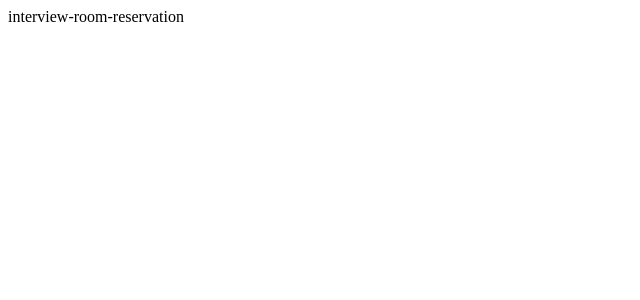
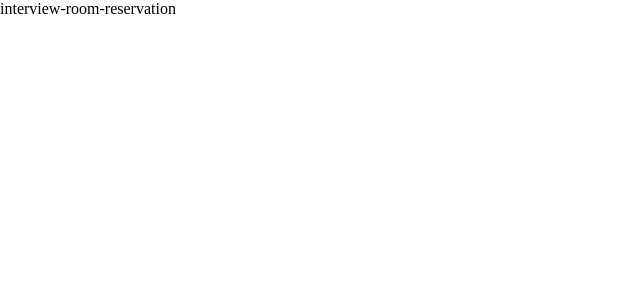
Before and after one commit to iteuljido/ItEuljido, a React (Create React App) app: page / in a window 1280 px wide. Shown: the top 300 px of the page, without its empty margins (0-640 px from the left). Built offline with nearby package versions, Linux system fonts and the light colour scheme.

Commit message:
feat: project setting

```diff
--- a/src/index.tsx
+++ b/src/index.tsx
@@ -2,9 +2,11 @@ import React from "react";
 import ReactDOM from "react-dom";
 import App from "components/App";
 import reportWebVitals from "./reportWebVitals";
+import GlobalStyle from "style/GlobalStyle";
 
 ReactDOM.render(
   <React.StrictMode>
+    <GlobalStyle />
     <App />
   </React.StrictMode>,
   document.getElementById("root")
--- /dev/null
+++ b/src/style/GlobalStyle.ts
@@ -0,0 +1,11 @@
+import styled, { createGlobalStyle } from "styled-components";
+
+const GlobalStyle = createGlobalStyle`
+    * {
+        padding: 0;
+        margin:0;
+        box-sizing: border-box;
+    }
+`;
+
+export default GlobalStyle;
```
Also changed, not shown: src/data/db.json (added, +8 -0 lines).
